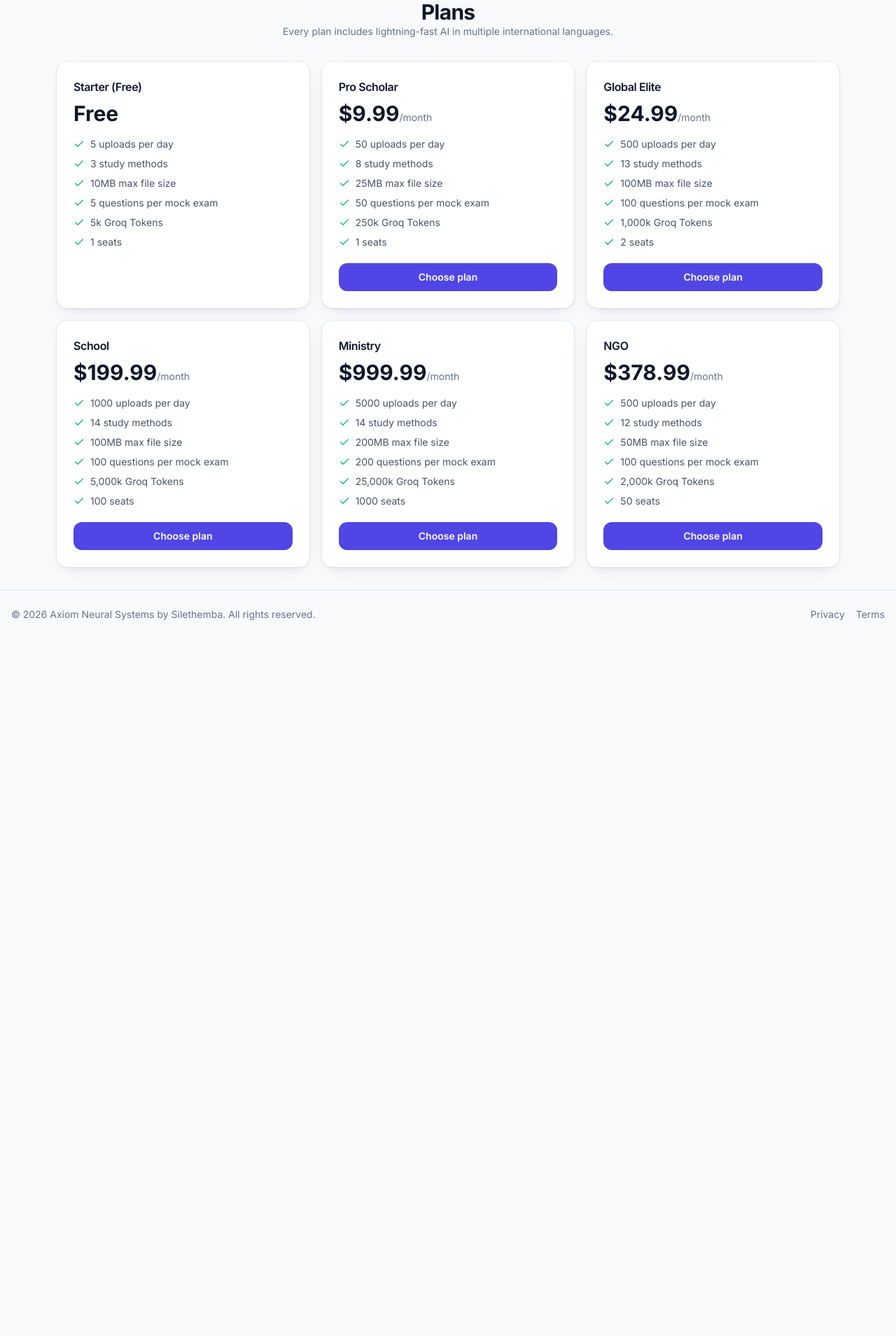
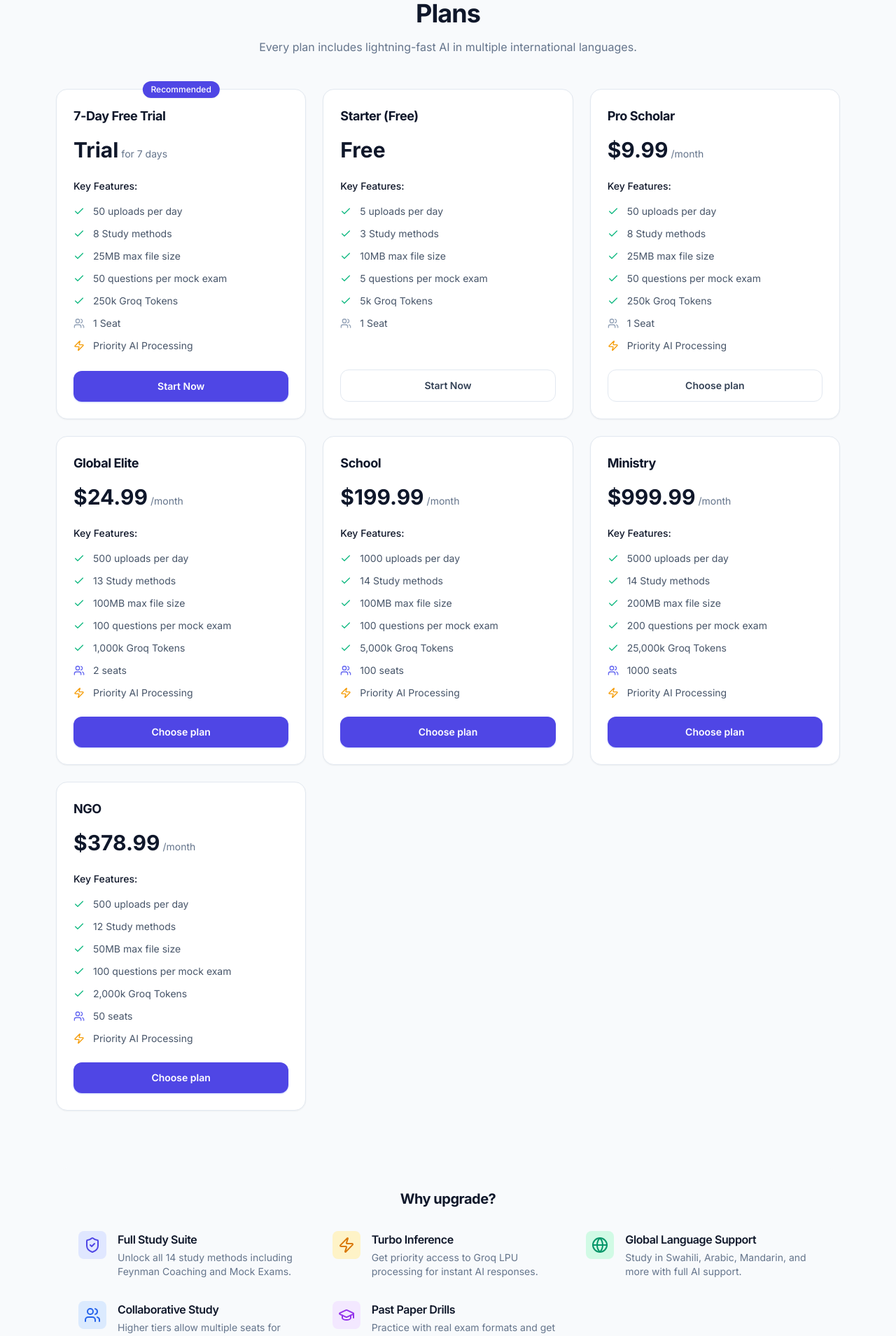
Before and after one commit to purple0015/examcoach, a Next.js app: page /pricing in a window 1280 px wide. Shown: the part 100-2009 px from the top of the page at 70% size. Before the commit the page ends 1012 px from the top, so only its background shows below. Built offline with nearby package versions, Linux system fonts and the light colour scheme; no server answers.

Commit message:
feat: implement dedicated pricing page and integrate free trial plan

```diff
--- a/src/app/pricing/page.tsx
+++ b/src/app/pricing/page.tsx
@@ -3,7 +3,7 @@
 import { useEffect, useState } from "react";
 import { useSession } from "next-auth/react";
 import { useRouter } from "next/navigation";
-import { Check } from "lucide-react";
+import { Check, ShieldCheck, Zap, Globe, Users, GraduationCap } from "lucide-react";
 import { AppShell } from "@/components/shared/AppShell";
 import { useI18n } from "@/components/providers/I18nProvider";
 import { PLANS } from "@/lib/plans";
@@ -27,7 +27,12 @@ export default function PricingPage() {
 
   async function subscribe(tier: SubscriptionTier) {
     if (status !== "authenticated") {
-      router.push("/login?callbackUrl=/pricing");
+      router.push("/signup");
+      return;
+    }
+
+    if (tier === "starter_free" || tier === "free_trial") {
+      router.push("/dashboard");
       return;
     }
 
@@ -54,72 +59,150 @@ export default function PricingPage() {
 
   return (
     <AppShell>
-      <header className="mb-8 text-center">
-        <h1 className="text-2xl font-bold sm:text-3xl">{t.pricing.title}</h1>
-        <p className="text-sm text-slate-500 dark:text-slate-400">{t.pricing.subtitle}</p>
+      <header className="mb-12 text-center">
+        <h1 className="text-3xl font-bold sm:text-4xl">{t.pricing.title}</h1>
+        <p className="mt-4 mx-auto max-w-2xl text-slate-500 dark:text-slate-400">
+          {t.pricing.subtitle}
+        </p>
       </header>
 
       {error && (
-        <p role="alert" className="mb-4 text-center text-sm text-red-600 dark:text-red-400">
+        <div className="mb-8 rounded-lg bg-red-50 p-4 text-center text-sm text-red-600 dark:bg-red-900/20 dark:text-red-400">
           {error}
-        </p>
+        </div>
       )}
 
-      <div className="grid gap-4 sm:grid-cols-2 lg:grid-cols-3">
+      <div className="grid gap-6 md:grid-cols-2 lg:grid-cols-3">
         {PLANS.map((plan) => {
-          const current = subscription?.tier === plan.id;
+          const isCurrent = subscription?.tier === plan.id;
+          const isTrial = plan.id === "free_trial";
+          const isStarter = plan.id === "starter_free";
+
           return (
             <article
               key={plan.id}
-              className={`card flex flex-col ${current ? "ring-2 ring-primary-500" : ""}`}
+              className={`relative flex flex-col rounded-2xl border bg-white p-6 shadow-sm transition-all hover:shadow-md dark:border-slate-800 dark:bg-slate-900 ${
+                isCurrent ? "ring-2 ring-primary-500 ring-offset-2 dark:ring-offset-slate-950" : "border-slate-200"
+              }`}
             >
-              <div className="flex items-center justify-between">
-                <h2 className="font-semibold">{plan.name}</h2>
-                {current && <span className="chip">{t.pricing.currentPlan}</span>}
+              {isTrial && (
+                <span className="absolute -top-3 left-1/2 -translate-x-1/2 rounded-full bg-indigo-600 px-3 py-1 text-xs font-medium text-white shadow-sm">
+                  Recommended
+                </span>
+              )}
+
+              <div className="mb-4 flex items-center justify-between">
+                <h2 className="text-lg font-bold">{plan.name}</h2>
+                {isCurrent && <span className="chip bg-primary-100 text-primary-700 dark:bg-primary-900/30 dark:text-primary-400">{t.pricing.currentPlan}</span>}
               </div>
-              <p className="mt-2 text-3xl font-bold">
-                {plan.price === 0 ? t.common.free : formatCurrency(plan.price)}
-                {plan.price > 0 && (
-                  <span className="text-sm font-normal text-slate-500">{t.common.perMonth}</span>
-                )}
-              </p>
 
-              <ul className="mt-4 flex-1 space-y-2 text-sm">
-                <Feature text={`${plan.limits.dailyUploads} ${t.pricing.uploadsPerDay}`} />
-                <Feature text={`${plan.studyMethods.length} ${t.pricing.studyMethods}`} />
-                <Feature text={`${plan.limits.maxFileSizeMb}MB ${t.pricing.maxFileSize}`} />
-                <Feature
-                  text={`${plan.limits.mockExamQuestions} ${t.pricing.questionsPerExam}`}
-                />
-                {plan.limits.groqTokenLimit > 0 && (
-                  <Feature text={`${(plan.limits.groqTokenLimit / 1000).toLocaleString()}k Groq Tokens`} />
-                )}
-                <Feature text={`${plan.maxSeats} ${t.common.seats}`} />
-              </ul>
+              <div className="mb-6">
+                <span className="text-3xl font-bold">
+                  {plan.price === 0 ? (isTrial ? "Trial" : t.common.free) : formatCurrency(plan.price)}
+                </span>
+                {plan.price > 0 && <span className="ml-1 text-sm text-slate-500">{t.common.perMonth}</span>}
+                {isTrial && <span className="ml-1 text-sm text-slate-500">for 7 days</span>}
+              </div>
 
-              {plan.id !== "starter_free" && (
-                <button
-                  type="button"
-                  disabled={current || pending === plan.id}
-                  onClick={() => void subscribe(plan.id)}
-                  className="btn-primary mt-5 w-full justify-center"
-                >
-                  {pending === plan.id ? t.pricing.processing : t.pricing.choosePlan}
-                </button>
-              )}
+              <div className="mb-6 flex-1">
+                <p className="mb-4 text-sm font-medium text-slate-900 dark:text-slate-100">Key Features:</p>
+                <ul className="space-y-3">
+                  <FeatureItem text={`${plan.limits.dailyUploads} ${t.pricing.uploadsPerDay}`} />
+                  <FeatureItem text={`${plan.studyMethods.length} ${t.study.title}`} />
+                  <FeatureItem text={`${plan.limits.maxFileSizeMb}MB ${t.pricing.maxFileSize}`} />
+                  <FeatureItem text={`${plan.limits.mockExamQuestions} ${t.pricing.questionsPerExam}`} />
+                  {plan.limits.groqTokenLimit > 0 && (
+                    <FeatureItem text={`${(plan.limits.groqTokenLimit / 1000).toLocaleString()}k Groq Tokens`} />
+                  )}
+                  {plan.maxSeats > 1 ? (
+                    <FeatureItem text={`${plan.maxSeats} ${t.common.seats}`} icon={<Users className="h-4 w-4 text-primary-500" />} />
+                  ) : (
+                    <FeatureItem text={`${plan.maxSeats} Seat`} icon={<Users className="h-4 w-4 text-slate-400" />} />
+                  )}
+                  {plan.limits.hasPriorityInference && (
+                    <FeatureItem text="Priority AI Processing" icon={<Zap className="h-4 w-4 text-amber-500" />} />
+                  )}
+                </ul>
+              </div>
+
+              <button
+                type="button"
+                disabled={isCurrent || pending === plan.id}
+                onClick={() => void subscribe(plan.id)}
+                className={`mt-auto w-full rounded-xl py-3 text-sm font-semibold transition-colors ${
+                  isCurrent
+                    ? "bg-slate-100 text-slate-400 cursor-default dark:bg-slate-800"
+                    : isTrial || plan.price > 20
+                      ? "bg-primary-600 text-white hover:bg-primary-700 shadow-sm shadow-primary-200 dark:shadow-none"
+                      : "bg-white border border-slate-200 text-slate-700 hover:bg-slate-50 dark:bg-slate-800 dark:border-slate-700 dark:text-slate-200"
+                }`}
+              >
+                {isCurrent ? t.pricing.currentPlan : (pending === plan.id ? t.pricing.processing : (isTrial || isStarter ? "Start Now" : t.pricing.choosePlan))}
+              </button>
             </article>
           );
         })}
       </div>
+
+      <section className="mt-20 rounded-3xl bg-slate-50 p-8 dark:bg-slate-900/50">
+        <h2 className="mb-8 text-center text-xl font-bold">Why upgrade?</h2>
+        <div className="grid gap-8 sm:grid-cols-2 lg:grid-cols-3">
+          <div className="flex gap-4">
+            <div className="flex h-10 w-10 shrink-0 items-center justify-center rounded-lg bg-indigo-100 text-indigo-600 dark:bg-indigo-900/30 dark:text-indigo-400">
+              <ShieldCheck className="h-6 w-6" />
+            </div>
+            <div>
+              <h3 className="font-semibold">Full Study Suite</h3>
+              <p className="mt-1 text-sm text-slate-500">Unlock all 14 study methods including Feynman Coaching and Mock Exams.</p>
+            </div>
+          </div>
+          <div className="flex gap-4">
+            <div className="flex h-10 w-10 shrink-0 items-center justify-center rounded-lg bg-amber-100 text-amber-600 dark:bg-amber-900/30 dark:text-amber-400">
+              <Zap className="h-6 w-6" />
+            </div>
+            <div>
+              <h3 className="font-semibold">Turbo Inference</h3>
+              <p className="mt-1 text-sm text-slate-500">Get priority access to Groq LPU processing for instant AI responses.</p>
+            </div>
+          </div>
+          <div className="flex gap-4">
+            <div className="flex h-10 w-10 shrink-0 items-center justify-center rounded-lg bg-emerald-100 text-emerald-600 dark:bg-emerald-900/30 dark:text-emerald-400">
+              <Globe className="h-6 w-6" />
+            </div>
+            <div>
+              <h3 className="font-semibold">Global Language Support</h3>
+              <p className="mt-1 text-sm text-slate-500">Study in Swahili, Arabic, Mandarin, and more with full AI support.</p>
+            </div>
+          </div>
+          <div className="flex gap-4">
+            <div className="flex h-10 w-10 shrink-0 items-center justify-center rounded-lg bg-blue-100 text-blue-600 dark:bg-blue-900/30 dark:text-blue-400">
+              <Users className="h-6 w-6" />
+            </div>
+            <div>
+              <h3 className="font-semibold">Collaborative Study</h3>
+              <p className="mt-1 text-sm text-slate-500">Higher tiers allow multiple seats for families, classes, or NGOs.</p>
+            </div>
+          </div>
+          <div className="flex gap-4">
+            <div className="flex h-10 w-10 shrink-0 items-center justify-center rounded-lg bg-purple-100 text-purple-600 dark:bg-purple-900/30 dark:text-purple-400">
+              <GraduationCap className="h-6 w-6" />
+            </div>
+            <div>
+              <h3 className="font-semibold">Past Paper Drills</h3>
+              <p className="mt-1 text-sm text-slate-500">Practice with real exam formats and get detailed AI feedback.</p>
+            </div>
+          </div>
+        </div>
+      </section>
     </AppShell>
   );
 }
 
-function Feature({ text }: { text: string }) {
+function FeatureItem({ text, icon }: { text: string; icon?: React.ReactNode }) {
   return (
-    <li className="flex items-start gap-2">
-      <Check className="mt-0.5 h-4 w-4 shrink-0 text-emerald-500" aria-hidden />
-      <span className="text-slate-600 dark:text-slate-300">{text}</span>
+    <li className="flex items-center gap-3">
+      {icon ?? <Check className="h-4 w-4 text-emerald-500" aria-hidden />}
+      <span className="text-sm text-slate-600 dark:text-slate-300">{text}</span>
     </li>
   );
 }
--- a/src/lib/i18n/dictionaries/en.ts
+++ b/src/lib/i18n/dictionaries/en.ts
@@ -61,6 +61,8 @@ export const en = {
     feature4Title: "Truly multilingual",
     feature4Body: "The whole app — and the AI itself — supports major international languages for a global reach.",
     trialNote: "No card required for the 7-day trial.",
+    readyToStart: "Ready to start?",
+    joinThousands: "Join thousands of learners worldwide and reach your potential.",
   },
   auth: {
     loginTitle: "Welcome back",
--- a/src/lib/i18n/dictionaries/fr.ts
+++ b/src/lib/i18n/dictionaries/fr.ts
@@ -63,6 +63,8 @@ export const fr: Dictionary = {
     feature4Title: "Véritablement multilingue",
     feature4Body: "L'application entière — et l'IA elle-même — prend en charge les principales langues internationales pour une portée mondiale.",
     trialNote: "Aucune carte requise pour l'essai de 7 jours.",
+    readyToStart: "Prêt à commencer ?",
+    joinThousands: "Rejoignez des milliers d'apprenants dans le monde entier et réalisez votre potentiel.",
   },
   auth: {
     loginTitle: "Bon retour",
--- a/src/lib/i18n/dictionaries/nd.ts
+++ b/src/lib/i18n/dictionaries/nd.ts
@@ -66,6 +66,8 @@ export const nd: Dictionary = {
     feature4Title: "Izindimi ngempela",
     feature4Body: "Uhlelo lonke — le-AI ngokwayo — lukhuluma isiNgisi, isiNdebele lechiShona.",
     trialNote: "Awudingi ikhadi lebhanga ukuze uzame insuku eziyisikhombisa.",
+    readyToStart: "Usulungele ukuqalisa?",
+    joinThousands: "Hlanganyela lezinkulungwane zabafundi emhlabeni wonke ufinyelele amandla akho.",
   },
   auth: {
     loginTitle: "Siyakwamukela futhi",
--- a/src/lib/i18n/dictionaries/sn.ts
+++ b/src/lib/i18n/dictionaries/sn.ts
@@ -66,6 +66,8 @@ export const sn: Dictionary = {
     feature4Title: "Mitauro chaiyo",
     feature4Body: "Purogiramu yese — ne-AI pachayo — inotaura Chirungu, chiNdebele nechiShona.",
     trialNote: "Hapana kadhi rebhanga rinodiwa pamazuva manomwe ekuedza.",
+    readyToStart: "Wagadzirira kutanga?",
+    joinThousands: "Sangana nezviuru zvevadzidzi pasi rose uye uzadzise kugona kwako.",
   },
   auth: {
     loginTitle: "Wagamuchirwa zvakare",
--- a/src/lib/plans.ts
+++ b/src/lib/plans.ts
@@ -1,6 +1,34 @@
 import { Plan, SubscriptionTier, TierLimits } from "@/types";
 
 export const PLANS: Plan[] = [
+  {
+    id: "free_trial",
+    name: "7-Day Free Trial",
+    price: 0,
+    interval: "trial",
+    maxSeats: 1,
+    limits: {
+      dailyUploads: 50,
+      maxFileSizeMb: 25,
+      mockExamQuestions: 50,
+      flashcardsPerBatch: 25,
+      aiRequestsPerDay: 200,
+      groqTokenLimit: 250000,
+      hasPriorityInference: true,
+    },
+    studyMethods: [
+      "flashcards",
+      "active_recall",
+      "pomodoro",
+      "feynman",
+      "spaced_repetition",
+      "mock_exam",
+      "cornell_notes",
+      "blurting",
+    ],
+    dashboard: "trial",
+    highlights: ["All Pro Features", "Advanced Groq LPU Speed", "Full Study Method Suite"],
+  },
   {
     id: "starter_free",
     name: "Starter (Free)",
@@ -194,5 +222,5 @@ export function getTierLimits(tier: SubscriptionTier): TierLimits {
 }
 
 export function isPaidTier(tier: SubscriptionTier): boolean {
-  return tier !== "starter_free";
+  return tier !== "starter_free" && tier !== "free_trial";
 }
--- a/src/types/index.ts
+++ b/src/types/index.ts
@@ -34,6 +34,7 @@ export interface Plan {
 }
 
 export type DashboardVariant =
+  | "trial"
   | "starter"
   | "individual"
   | "family"
```
Also changed, not shown: src/app/page.tsx (+8 -26 lines), src/components/dashboard/PlanPanel.tsx (+14 -4 lines).
